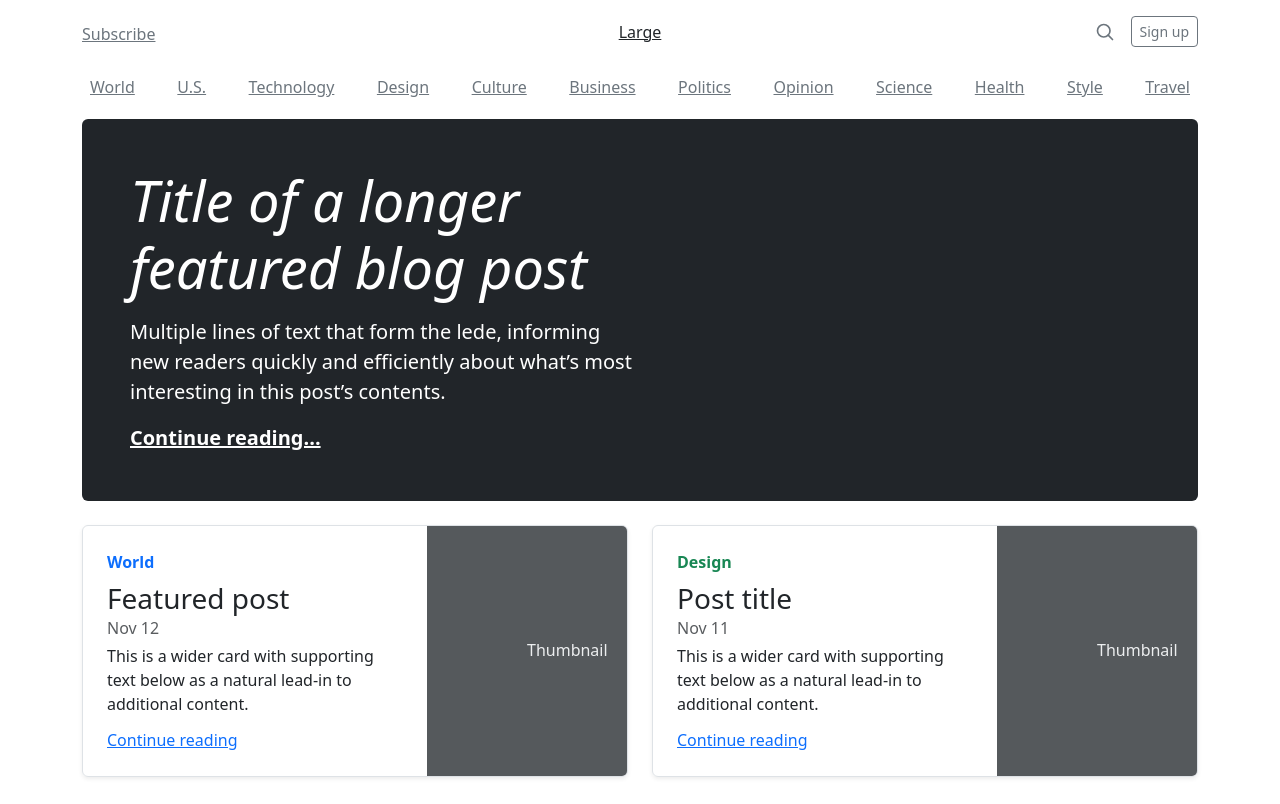
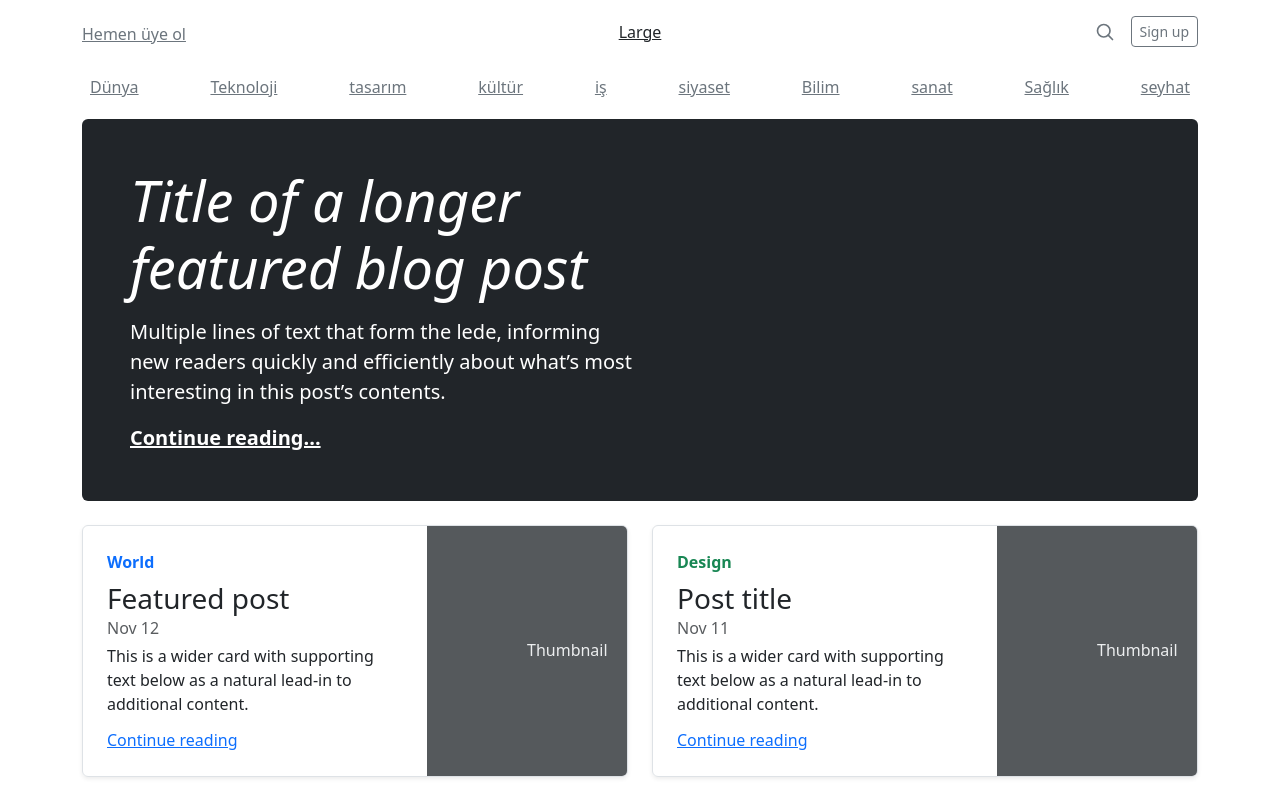
Before and after one commit to M1L5E2K/web-1, a plain HTML site: page index.html in a window 1280 px wide. Shown: the top 804 px of the page. Drawn offline with nearby package versions, Linux system fonts and the light colour scheme.

Commit message:
some changes have been donr

```diff
--- a/index.html
+++ b/index.html
@@ -13,7 +13,7 @@
         <header class="blog-header lh-1 py-3">
           <div class="row flex-nowrap justify-content-between align-items-center">
             <div class="col-4 pt-1">
-              <a class="link-secondary" href="#">Subscribe</a>
+              <a class="link-secondary" href="#">Hemen üye ol </a>
             </div>
             <div class="col-4 text-center">
               <a class="blog-header-logo text-dark" href="#">Large</a>
@@ -29,18 +29,16 @@
 
         <div class="nav-scroller py-1 mb-2">
           <nav class="nav d-flex justify-content-between">
-            <a class="p-2 link-secondary" href="#">World</a>
-            <a class="p-2 link-secondary" href="#">U.S.</a>
-            <a class="p-2 link-secondary" href="#">Technology</a>
-            <a class="p-2 link-secondary" href="#">Design</a>
-            <a class="p-2 link-secondary" href="#">Culture</a>
-            <a class="p-2 link-secondary" href="#">Business</a>
-            <a class="p-2 link-secondary" href="#">Politics</a>
-            <a class="p-2 link-secondary" href="#">Opinion</a>
-            <a class="p-2 link-secondary" href="#">Science</a>
-            <a class="p-2 link-secondary" href="#">Health</a>
-            <a class="p-2 link-secondary" href="#">Style</a>
-            <a class="p-2 link-secondary" href="#">Travel</a>
+            <a class="p-2 link-secondary" href="#">Dünya</a>
+            <a class="p-2 link-secondary" href="#">Teknoloji</a>
+            <a class="p-2 link-secondary" href="#">tasarım</a>
+            <a class="p-2 link-secondary" href="#">kültür</a>
+            <a class="p-2 link-secondary" href="#">iş</a>
+            <a class="p-2 link-secondary" href="#">siyaset</a>
+            <a class="p-2 link-secondary" href="#">Bilim</a>
+            <a class="p-2 link-secondary" href="#">sanat</a>
+            <a class="p-2 link-secondary" href="#">Sağlık</a>
+            <a class="p-2 link-secondary" href="#">seyhat</a>
           </nav>
         </div>
       </div>
```
